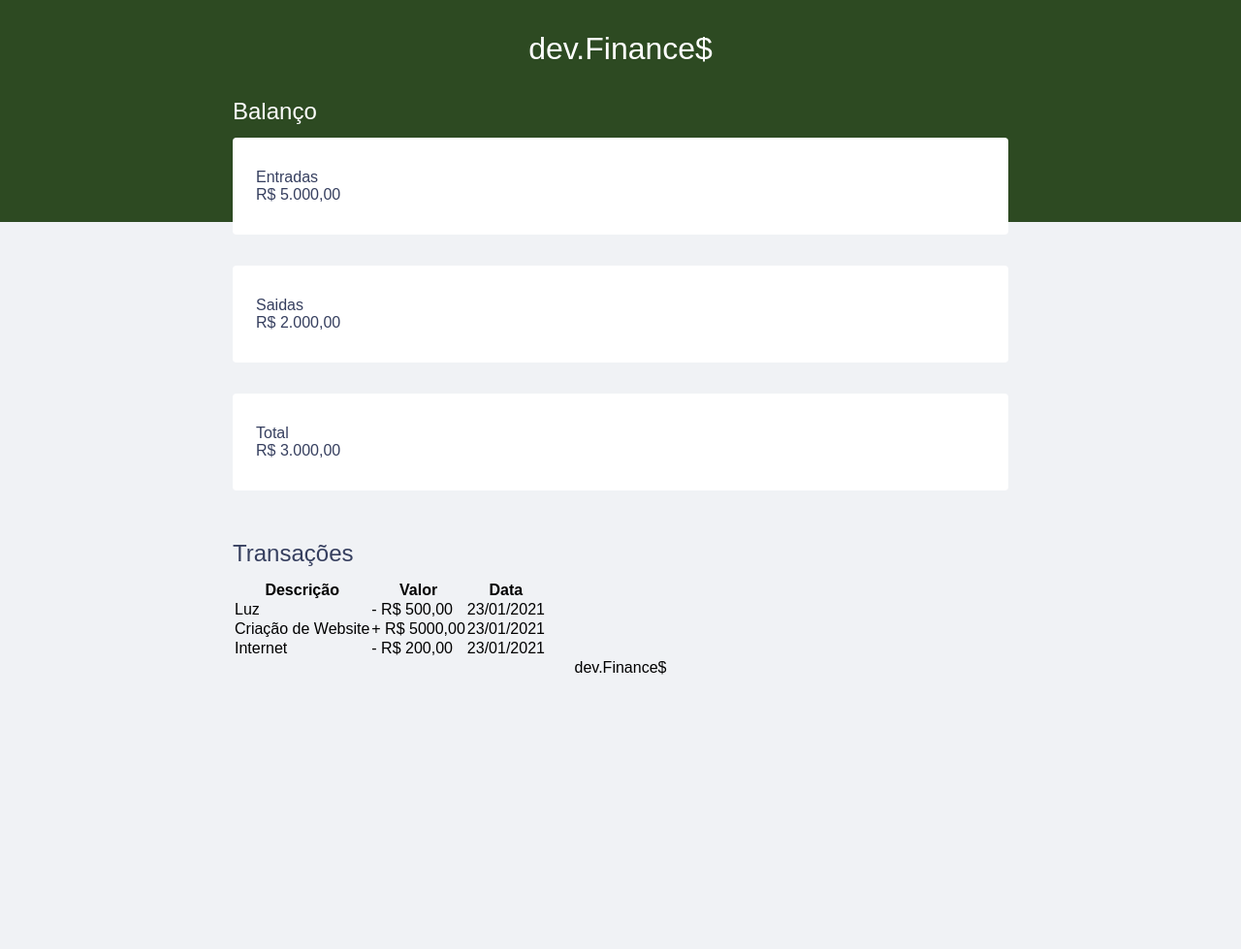
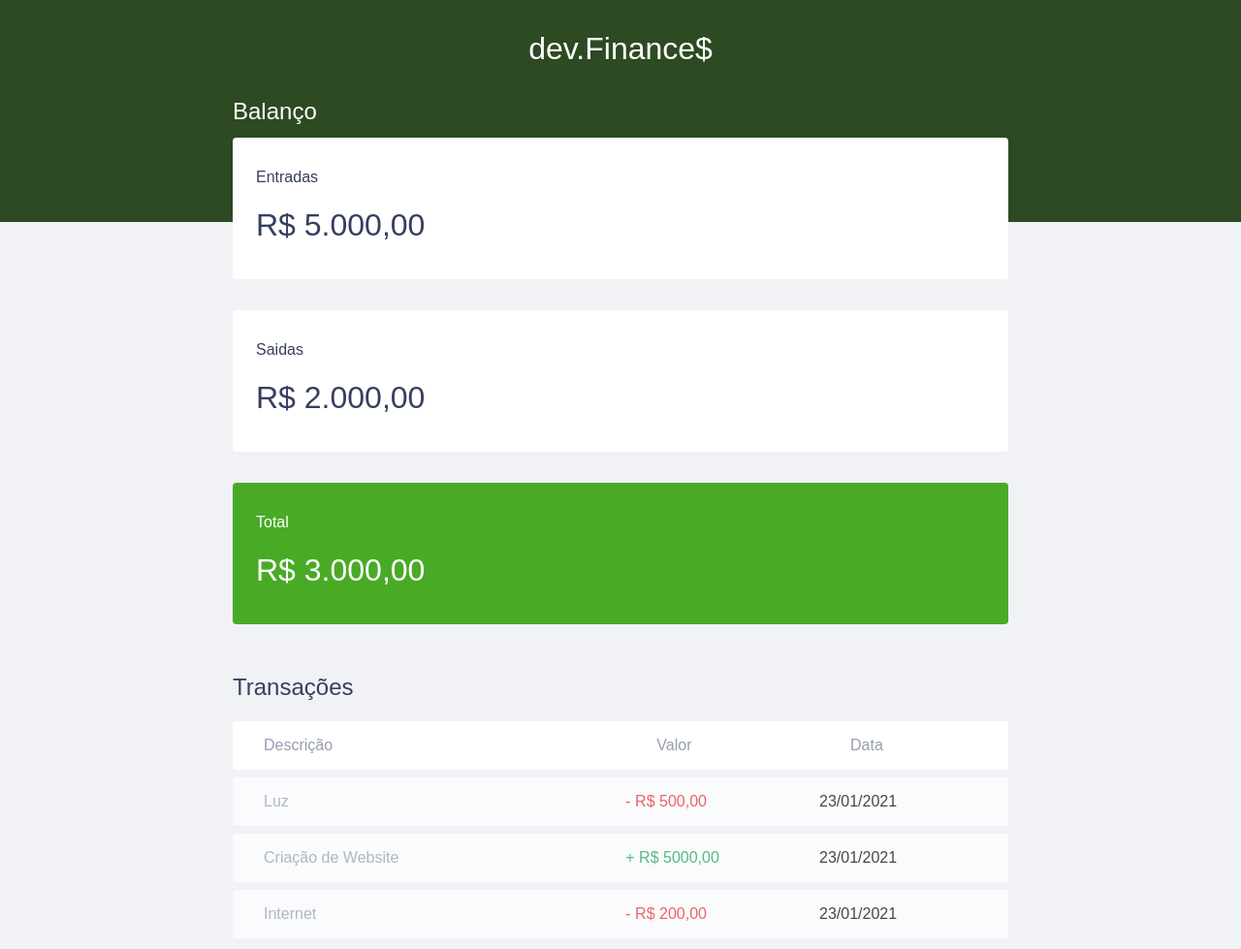
Before and after one commit to Joice-crypto/dev.Finances, a plain HTML site: page index.html in a window 1280 px wide. Shown: the top 979 px of the page at 97% size. Before the commit the page ends 800 px from the top, so only its background shows below. Drawn offline with Linux system fonts and the light colour scheme.

Commit message:
add more html and css

```diff
--- a/index.html
+++ b/index.html
@@ -30,7 +30,7 @@
                 <p>R$ 2.000,00</p>
             </div>
 
-            <div class='card'>
+            <div class='card total'>
                 <h3>Total</h3>
                 <p>R$ 3.000,00</p>
             </div>
@@ -53,19 +53,19 @@
                 </thead>
                 <tbody>
                     <tr>
-                        <td>Luz</td>
-                        <td>- R$ 500,00</td>
-                        <td>23/01/2021</td>
+                        <td class='description'>Luz</td>
+                        <td class='expense'>- R$ 500,00</td>
+                        <td class='date'>23/01/2021</td>
                     </tr>
                     <tr>
-                        <td>Criação de Website</td>
-                        <td>+ R$ 5000,00</td>
-                        <td>23/01/2021</td>
+                        <td class='description'>Criação de Website</td>
+                        <td class='income'>+ R$ 5000,00</td>
+                        <td class='date'>23/01/2021</td>
                     </tr>
                     <tr>
-                        <td>Internet</td>
-                        <td>- R$ 200,00</td>
-                        <td>23/01/2021</td>
+                        <td class='description'>Internet</td>
+                        <td class='expense'>- R$ 200,00</td>
+                        <td class='date'>23/01/2021</td>
                     </tr>
                 </tbody>
             </table>
--- a/styles.css
+++ b/styles.css
@@ -26,7 +26,7 @@ body {
 h2{
     margin-top: 3.2rem;
     margin-bottom:0.8rem;
-    color: var(--dark-blue);
+    color:var(--dark-blue);
     font-weight: normal;
 }
 
@@ -60,7 +60,7 @@ header {
    padding: 2rem 1.5rem;
     border-radius:0.25rem;
     margin-bottom: 2rem ;
-    color: var(--dark-blue);
+    color:var(--dark-blue);
 }
 .card h3{
     font-weight: normal;
@@ -68,8 +68,72 @@ header {
 
 }
 .card p{
+    font-size:2rem;
+    line-height:3rem;
+    margin-top: 1rem;
+
+}
+
+.card.total{
+    background:#49aa26;
+    color:white;
+
+}
+/* TABLE =====================*/
+
+#data-table{
+    width:100%;
+    border-spacing: 0 0.5rem;
 
 
+}
+
+table thead tr th:first-child,
+table tbody tr td:first-child{
+
+    border-radius: 0.25rem 0 0 0.25rem;
+    padding: 1rem 2rem;
+    color:#969cb3;
+
+}
+
+
+
+table th{
+
+    background:white;
+   font-weight: normal;
+   padding:1rem 2rem;
+    color:#969cb3;
+    text-align:left;
+
+
+}
+
+table tbody tr{
+    opacity: 0.7;
+}
+
+table tbody tr:hover{
+    opacity: 1;
+}
+
+table td{
+
+    background:white;
+
+}
+
+td.description{
+    color:var(--dark-blue);
+}
+
+td.income{
+    color:#12a454;
+}
+
+td.expense{
+    color:#e92929
 }
 
 
@@ -77,4 +141,7 @@ header {
 
 footer{
     text-align: center;
+    padding: 4rem 0 2rem;
+    color:var(--dark-blue);
+    opacity: 0.6;
 }
```
